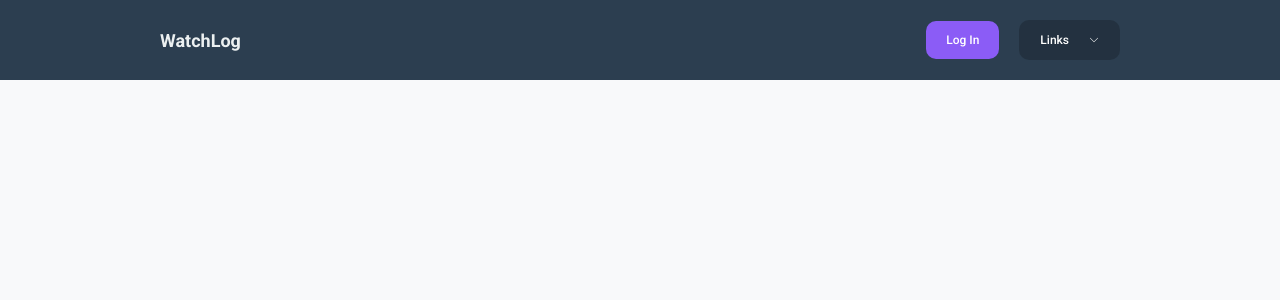
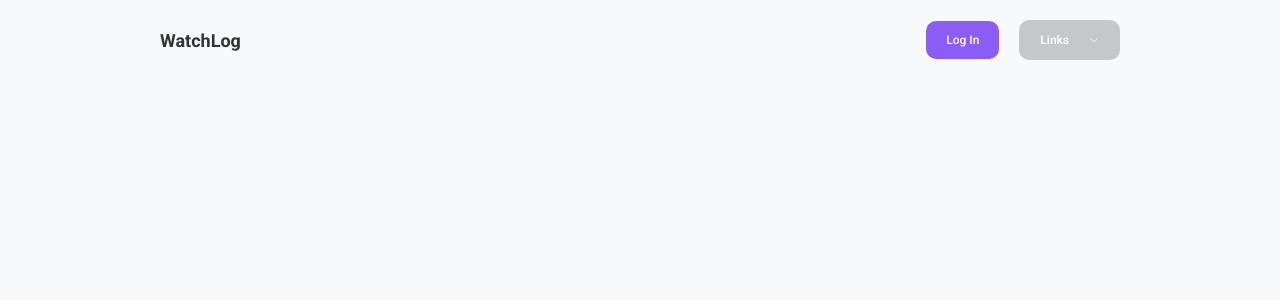
Before and after one commit to tasha-dev/watchlog, a Next.js app: page / in a window 1280 px wide. Shown: the top 300 px of the page. Built offline with nearby package versions, Linux system fonts and the light colour scheme.

Commit message:
added dark and light mode in header component

```diff
--- a/chunk/titleComponent.tsx
+++ b/chunk/titleComponent.tsx
@@ -5,20 +5,18 @@ import { ReactNode } from "react";
 // Defining type of prop
 interface propsType {
   tier: 1 | 2 | 3;
-  theme: 'light' | 'dark';
   children: ReactNode;
   noMargin?: boolean;
 }
 
 // Creating and exporting the title component as default
-export default function TitleComponent({tier, theme, children, noMargin}:propsType):ReactNode {
+export default function TitleComponent({tier, children, noMargin}:propsType):ReactNode {
   // Conditional rendering
   if (tier === 1) {
     return (
       <h1
-        data-theme={theme}
         data-has-margin={(noMargin === false)}
-        className="lg:text-[18px] text-[14px] font-bold lg:data-[has-margin='true']:mb-[15px] data-[has-margin='true']:mb-[10px] data-[theme='light']:text-lightText data-[theme='dark']:text-darkText"
+        className="lg:text-[18px] text-[14px] font-bold lg:data-[has-margin='true']:mb-[15px] data-[has-margin='true']:mb-[10px] text-lightText dark:text-darkText"
       >
         {children}
       </h1>
@@ -26,9 +24,8 @@ export default function TitleComponent({tier, theme, children, noMargin}:propsTy
   } else if (tier === 2) {
     return (
       <h3
-        data-theme={theme}
         data-has-margin={(noMargin === false)}
-        className="lg:text-[14px] text-[12px] font-normal lg:data-[has-margin='true']:mb-[10px] data-[has-margin='true']:mb-[5px] data-[theme='light']:text-lightText data-[theme='dark']:text-darkText"
+        className="lg:text-[14px] text-[12px] font-normal lg:data-[has-margin='true']:mb-[10px] data-[has-margin='true']:mb-[5px] text-lightText dark:text-darkText"
       >
         {children}
       </h3>
@@ -36,9 +33,8 @@ export default function TitleComponent({tier, theme, children, noMargin}:propsTy
   } else {
     return (
       <h6
-        data-theme={theme}
         data-has-margin={(noMargin === false)}
-        className="lg:text-[12px] text-[10px] font-light lg:data-[has-margin='true']:mb-[5px] data-[has-margin='true']:mb-[2px] data-[theme='light']:text-lightText data-[theme='dark']:text-darkText"
+        className="lg:text-[12px] text-[10px] font-light lg:data-[has-margin='true']:mb-[5px] data-[has-margin='true']:mb-[2px] text-lightText dark:text-darkText"
       >
         {children}
       </h6>
--- a/component/headerComponent.tsx
+++ b/component/headerComponent.tsx
@@ -11,9 +11,9 @@ import DropDownLinkComponent from "@/chunk/dropdown/dropdownLinkComponent";
 export default function HeaderComponent():ReactNode {
   // Returning JSX
   return (
-    <header className="bg-darkBg fixed top-0 left-0 w-full z-20">
+    <header className="dark:bg-darkBg bg-lightBg fixed top-0 left-0 w-full z-20">
       <ContainerComponent size="large" className="flex items-center justify-between gap-[20px]">
-        <TitleComponent noMargin tier={1} theme="dark">WatchLog</TitleComponent>
+        <TitleComponent noMargin tier={1}>WatchLog</TitleComponent>
         <div className="flex items-center justify-between gap-[20px]">
           <ButtonComponent className="lg:flex hidden" link="/login">Log In</ButtonComponent>
           <DropdownComponent title="Links">
```
